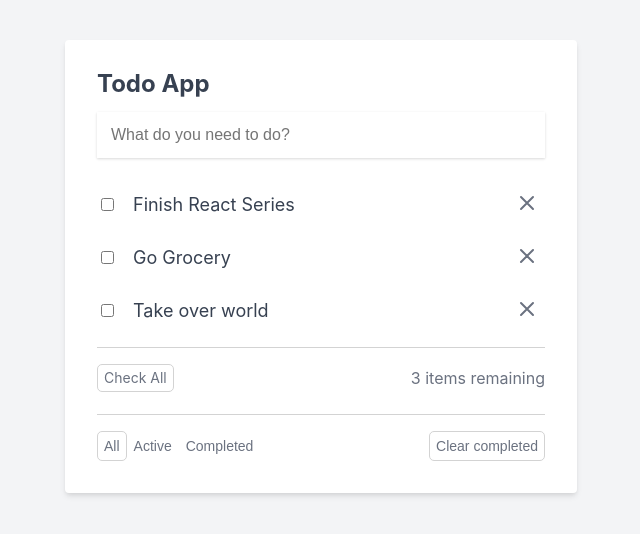
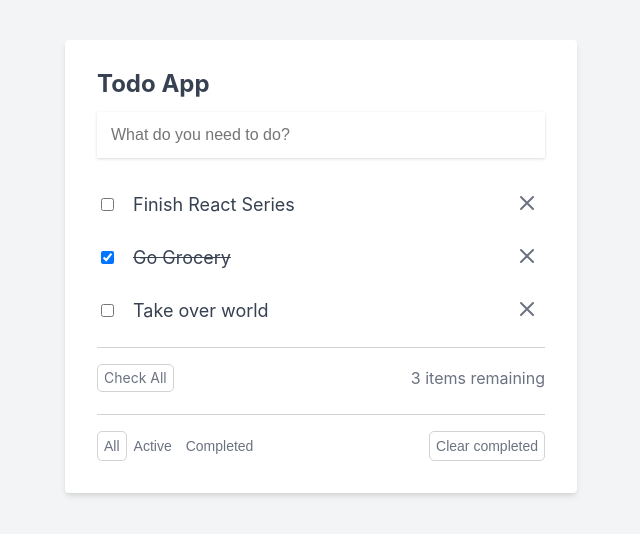
Before and after one commit to wemali05/lc-react, a React (Create React App) app: page / in a window 1280 px wide. Shown: the top 534 px of the page, without its empty margins (319-959 px from the left). Built offline with nearby package versions, Linux system fonts and the light colour scheme.

Commit message:
editing todos

```diff
--- a/src/components/App.jsx
+++ b/src/components/App.jsx
@@ -8,16 +8,19 @@ function App() {
       id: 1,
       title: 'Finish React Series',
       isComplete: false,
+      isEditing: false,
     },
     {
       id: 2,
       title: 'Go Grocery',
       isComplete: true,
+      isEditing: false,
     },
     {
       id: 3,
       title: 'Take over world',
       isComplete: false,
+      isEditing: false,
     },
   ]);
 
@@ -27,7 +30,7 @@ function App() {
   function addTodo(event) {
     event.preventDefault();
 
-    if (todoInput.trim().length == 0) {
+    if (todoInput.trim().length === 0) {
       return;
     }
 
@@ -45,7 +48,61 @@ function App() {
   }
 
   function deleteTodo(id) {
-    setTodos([...todos].filter((todo) => todo.id != id));
+    setTodos([...todos].filter((todo) => todo.id !== id));
+  }
+
+  function completeTodo(id) {
+    const updatedTodos = todos.map((todo) => {
+      if (todo.id === id) {
+        todo.isComplete = !todo.isComplete;
+      }
+
+      return todo;
+    });
+
+    setTodos(updatedTodos);
+  }
+
+  function markAsEditing(id) {
+    const updatedTodos = todos.map((todo) => {
+      if (todo.id === id) {
+        todo.isEditing = !todo.isEditing;
+      }
+
+      return todo;
+    });
+
+    setTodos(updatedTodos);
+  }
+
+  function cancelEditing(id) {
+    const updatedTodos = todos.map((todo) => {
+      if (todo.id === id) {
+        todo.isEditing = false;
+      }
+
+      return todo;
+    });
+
+    setTodos(updatedTodos);
+  }
+
+  function updateTodo(event, id) {
+    const updatedTodos = todos.map((todo) => {
+      if (todo.id === id) {
+        if (event.target.value.trim().length === 0) {
+          todo.isEditing = false;
+          return todo;
+        }
+
+        todo.title = event.target.value;
+        todo.isEditing = false;
+      }
+
+      return todo;
+    });
+
+    setTodos(updatedTodos);
   }
 
   function handleInput(event) {
@@ -70,9 +127,36 @@ function App() {
           {todos.map((todo, index) => (
             <li key={todo.id} className="todo-item-container">
               <div className="todo-item">
-                <input type="checkbox" />
-                <span className="todo-item-label">{todo.title}</span>
-                {/* <input type="text" className="todo-item-input" value="Finish React Series" /> */}
+                <input
+                  type="checkbox"
+                  onChange={() => completeTodo(todo.id)}
+                  checked={todo.isComplete ? true : false}
+                />
+                {!todo.isEditing ? (
+                  <span
+                    onClick={() => markAsEditing(todo.id)}
+                    className={`todo-item-label ${
+                      todo.isComplete ? 'line-through' : ''
+                    }`}
+                  >
+                    {todo.title}
+                  </span>
+                ) : (
+                  <input
+                    onBlur={(event) => updateTodo(event, todo.id)}
+                    onKeyDown={(event) => {
+                      if (event.key === 'Enter') {
+                        updateTodo(event, todo.id);
+                      } else if (event.key === 'Escape') {
+                        cancelEditing(todo.id);
+                      }
+                    }}
+                    type="text"
+                    className="todo-item-input"
+                    defaultValue={todo.title}
+                    autoFocus
+                  />
+                )}
               </div>
               <button onClick={() => deleteTodo(todo.id)} className="x-button">
                 <svg
--- a/src/index.js
+++ b/src/index.js
@@ -1,15 +1,15 @@
 import React from 'react';
 import ReactDOM from 'react-dom/client';
 import './index.css';
-// import App from './components/App';
-import AppClass from './components/AppClass';
+import App from './components/App';
+// import AppClass from './components/AppClass';
 import reportWebVitals from './reportWebVitals';
 
 const root = ReactDOM.createRoot(document.getElementById('root'));
 root.render(
   <React.StrictMode>
-    {/* <App /> */}
-    <AppClass />
+    <App />
+    {/* <AppClass /> */}
   </React.StrictMode>
 );
 
```
